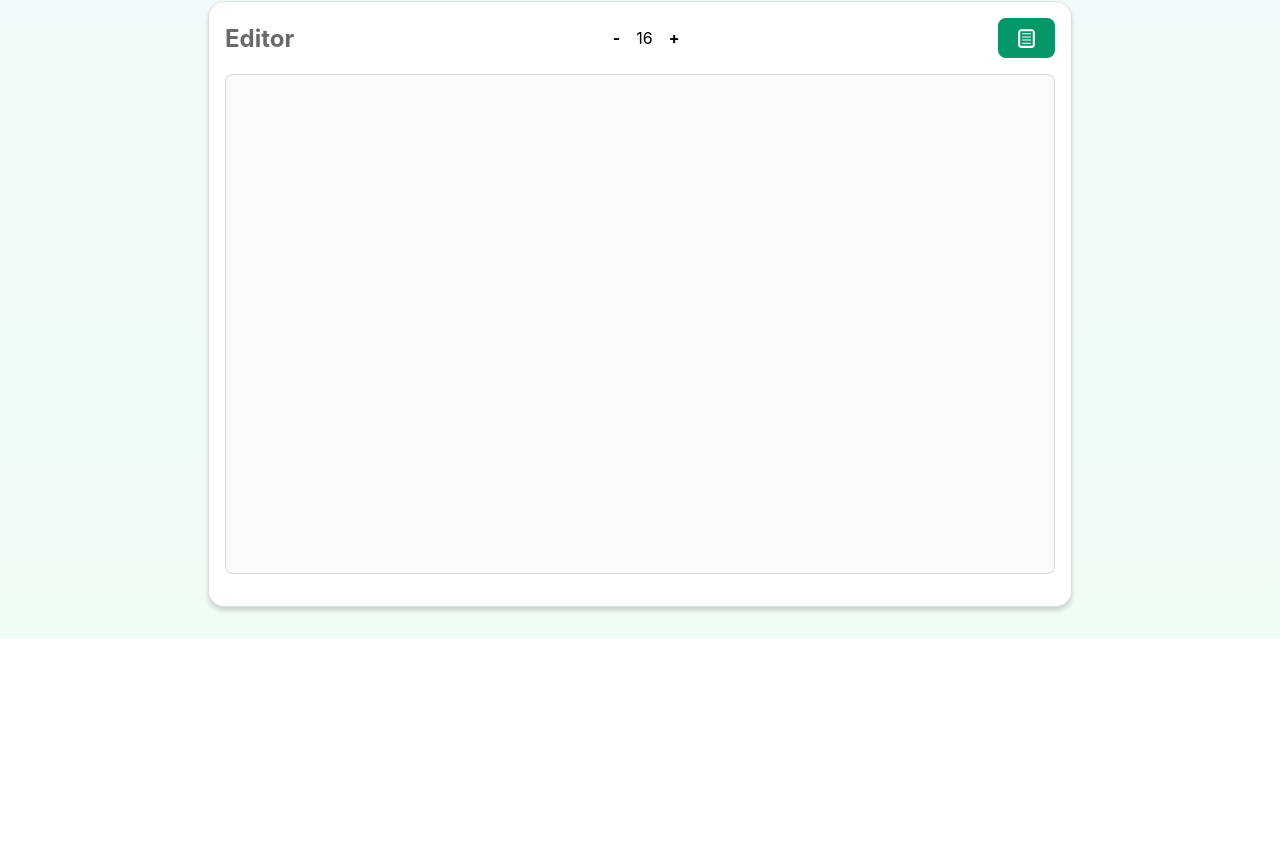
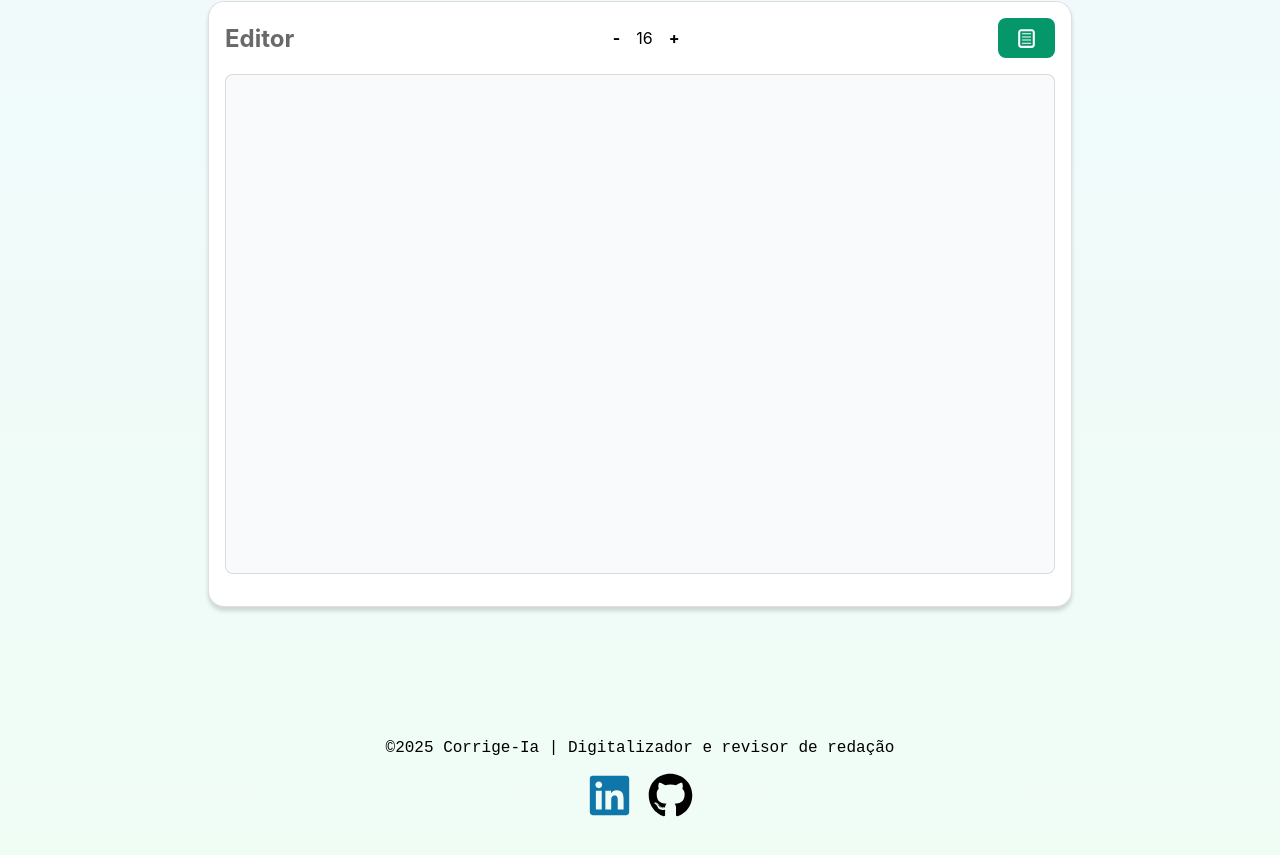
Before and after one commit to pedro-jp/corrige_ai_front, a React (Vite) app: page / in a window 1280 px wide. Shown: the part 416-1271 px from the top of the page. Before the commit the page ends 1055 px from the top, so only its background shows below. Built offline with nearby package versions, Linux system fonts and the light colour scheme.

Commit message:
feat: Added footer styles and social icons; added dynamic year in footer

```diff
--- a/src/App.css
+++ b/src/App.css
@@ -186,3 +186,35 @@ main {
     }
   }
 }
+
+footer {
+  .container {
+    width: 100%;
+    max-width: 1280px;
+    min-height: 300px;
+    display: grid;
+    place-content: center;
+    box-shadow: none;
+    background: none;
+    border: none;
+
+    div {
+      p {
+        display: flex;
+        margin-bottom: 1rem;
+        gap: 1rem;
+        justify-content: center;
+        font-family: 'Courier New', Courier, monospace;
+
+        a:hover {
+          scale: 1.05;
+        }
+
+        a:active {
+          transition: 0.2s;
+          scale: 0.95;
+        }
+      }
+    }
+  }
+}
--- a/src/App.tsx
+++ b/src/App.tsx
@@ -4,6 +4,7 @@ import axios from 'axios';
 import { TiDocumentText } from 'react-icons/ti';
 import LoadingIcons from 'react-loading-icons';
 import { GiArtificialIntelligence } from 'react-icons/gi';
+import { FaGithub, FaLinkedin } from 'react-icons/fa';
 
 type Line = {
   LineText: string;
@@ -151,6 +152,7 @@ function App() {
   }, []);
 
   const btn = isLoading ? 'not-allowed' : 'pointer';
+  const year = new Date().getFullYear();
 
   const editor_width = {
     width: '100%',
@@ -304,6 +306,21 @@ function App() {
           </div>
         </div>
       )}
+      <footer>
+        <div className='container'>
+          <div>
+            <p>©{year} Corrige-Ia | Digitalizador e revisor de redação</p>
+            <p>
+              <a target='_blank' href='https://www.linkedin.com/in/pedro-jp/'>
+                <FaLinkedin size={45} color='#0e76a8' />
+              </a>
+              <a target='_blank' href='https://github.com/pedro-jp'>
+                <FaGithub size={45} color='black' />
+              </a>
+            </p>
+          </div>
+        </div>
+      </footer>
     </main>
   );
 }
```
